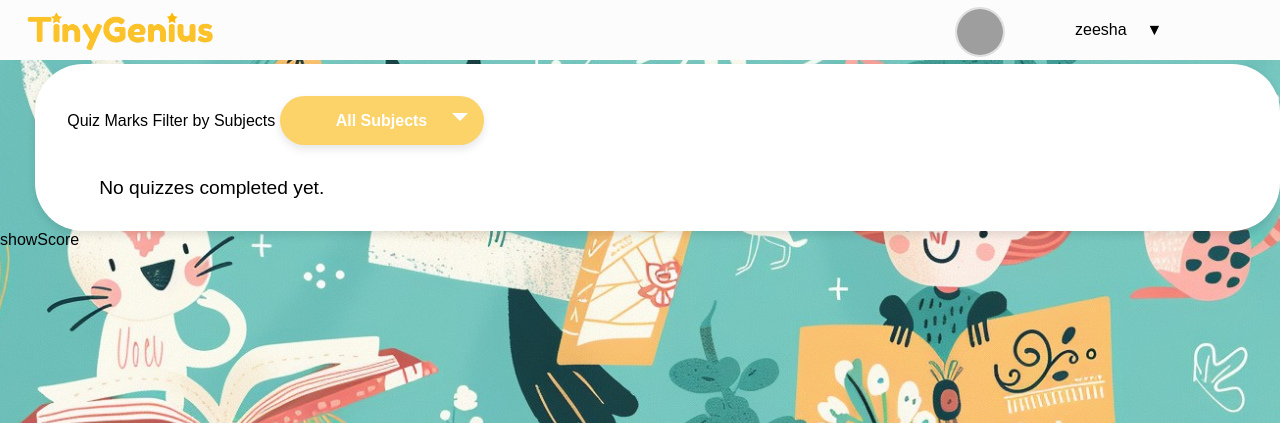
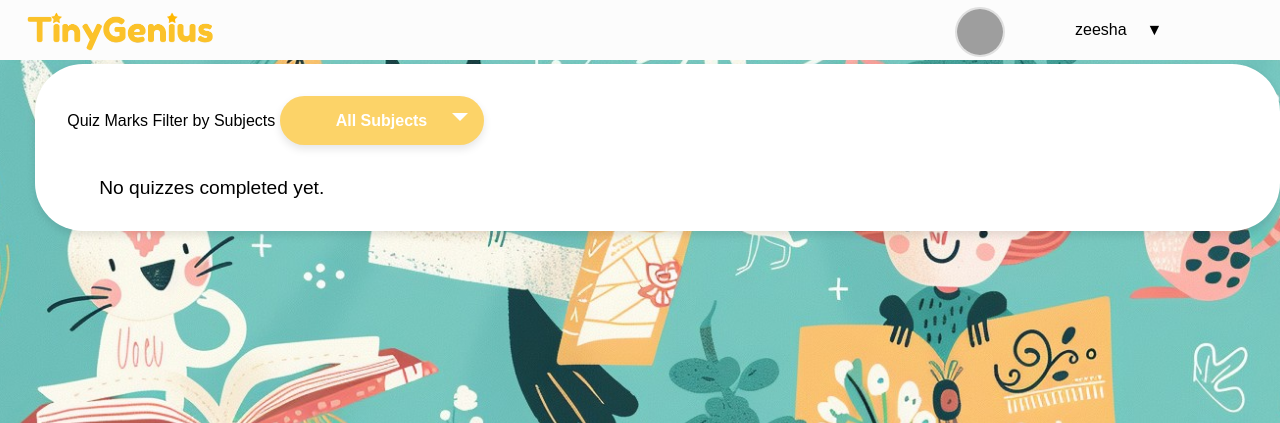
Before and after one commit to TinyGenius-OUSL-Project/TinyGeniusWebsite-OUSL, a PHP site: page /trackProgress.php in a window 1280 px wide. Shown: the top 423 px of the page. Run offline with PHP 8.4, Linux system fonts and the light colour scheme; a user stored in the database is signed in; grey boxes are pictures that could not be loaded.

Commit message:
Update trackProgress.php

```diff
--- a/TinyGenius - Frontend/trackProgress.php
+++ b/TinyGenius - Frontend/trackProgress.php
@@ -120,4 +120,3 @@ $user_id = $_SESSION['user_id'];
     <script src="nav.js"></script>
 </body>
 </html>
-showScore
```
